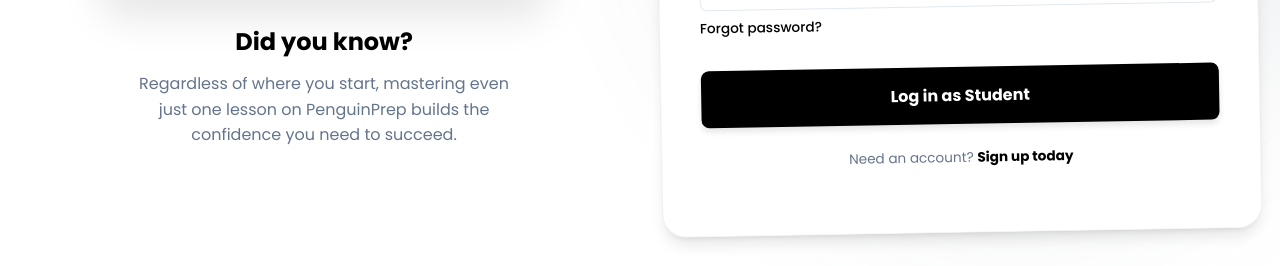
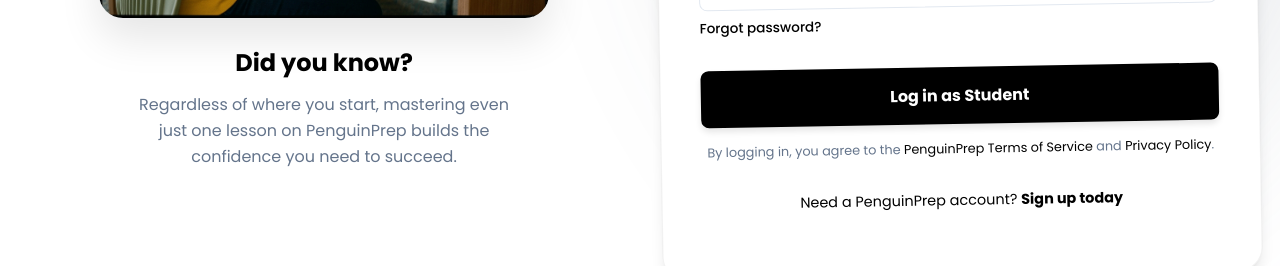
Before and after one commit to eboannan/quiz-platform, a React (Vite) app: page / in a window 1280 px wide. Shown: the part 820-1086 px from the top of the page. Built offline with nearby package versions, Linux system fonts and the light colour scheme; no server answers.

Commit message:
add legal disclaimer and polish signup link in hero login form

```diff
--- a/src/components/Hero.jsx
+++ b/src/components/Hero.jsx
@@ -203,8 +203,12 @@
                             Log in as {loginRole.charAt(0).toUpperCase() + loginRole.slice(1)}
                         </button>
 
-                        <div style={{ marginTop: '1.5rem', textAlign: 'center', fontSize: '0.85rem', color: '#64748b' }}>
-                            Need an account? <span
+                        <div style={{ marginTop: '1rem', textAlign: 'center', fontSize: '0.8rem', color: '#64748b', lineHeight: '1.4' }}>
+                            By logging in, you agree to the <span onClick={() => navigate('/terms-of-service')} style={{ color: 'var(--color-primary)', cursor: 'pointer' }}>PenguinPrep Terms of Service</span> and <span onClick={() => navigate('/privacy-policy')} style={{ color: 'var(--color-primary)', cursor: 'pointer' }}>Privacy Policy</span>.
+                        </div>
+
+                        <div style={{ marginTop: '2rem', textAlign: 'center', fontSize: '0.9rem', color: 'var(--color-dark)' }}>
+                            Need a PenguinPrep account? <span
                                 onClick={() => navigate('/student/login')}
                                 style={{ color: 'var(--color-primary)', textDecoration: 'none', fontWeight: '700', cursor: 'pointer' }}
                             >Sign up today</span>
```
